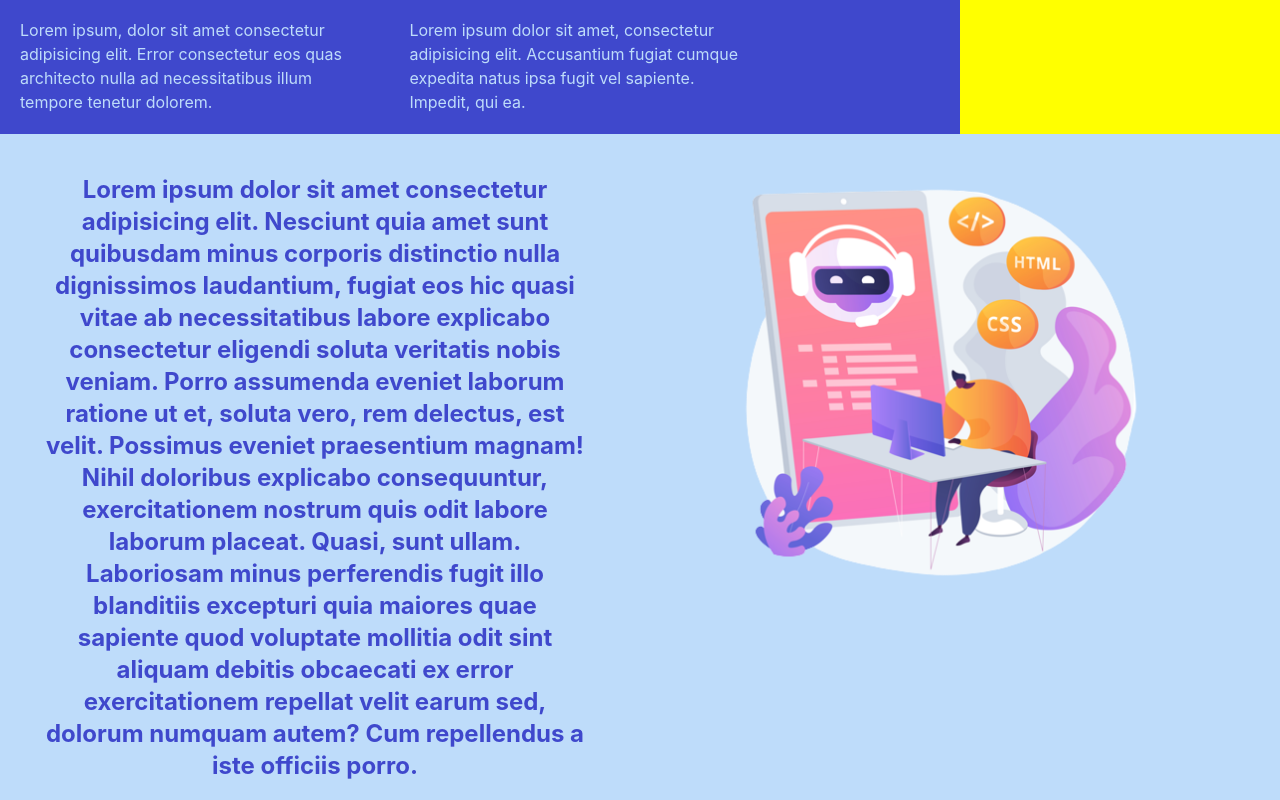
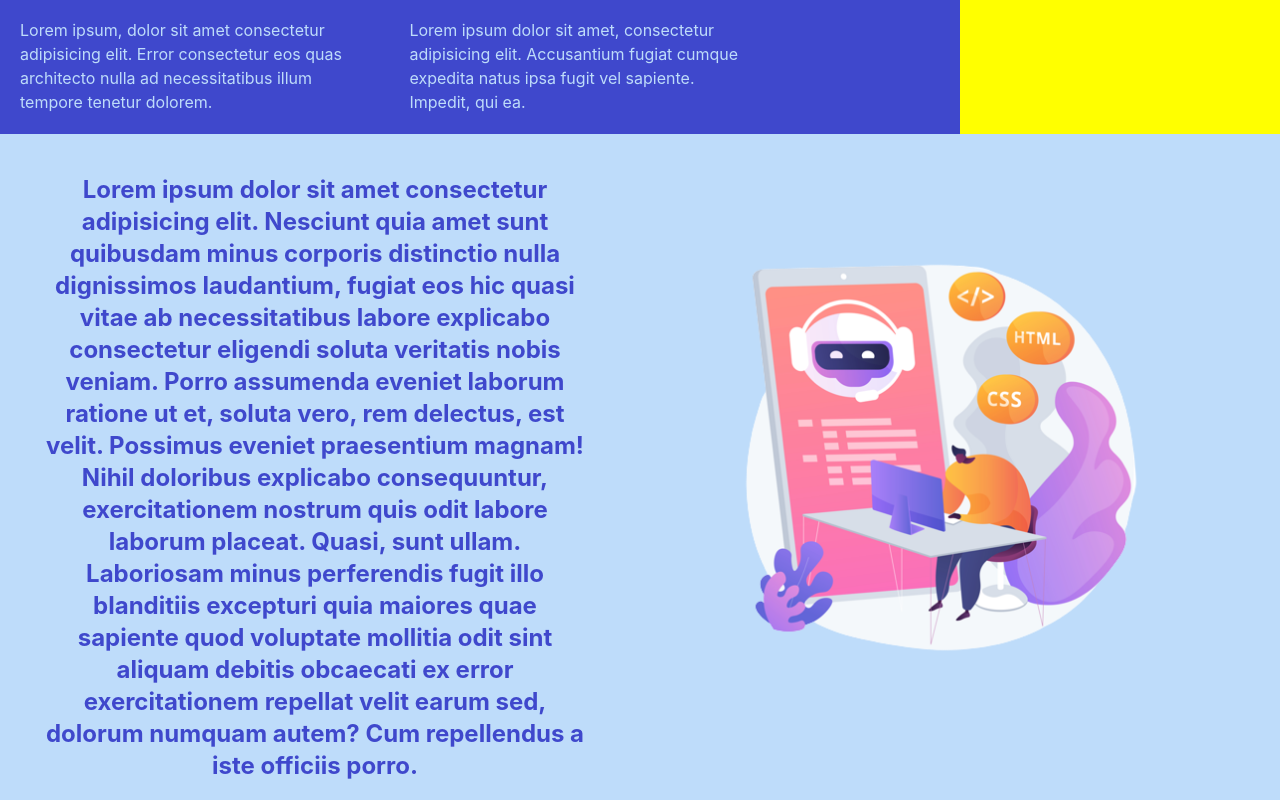
Before and after one commit to KrzysztofSnopek/resume, a React (Create React App) app: page / in a window 1280 px wide. Shown: the part 500-1300 px from the top of the page. Built offline with nearby package versions, Linux system fonts and the light colour scheme; the HTML template or start-up script is replaced by a standard one.

Commit message:
Adds padding to the works component to make the text avoid the wave effect

```diff
--- a/src/Components/About.tsx
+++ b/src/Components/About.tsx
@@ -2,7 +2,7 @@
 
 export function About() {
   return (
-    <div className="bg-secondary text-primary grid lg:grid-cols-2 gap-5">
+    <div className="bg-secondary text-primary grid lg:grid-cols-2 gap-5 items-center">
         <div className='px-10 pt-10 font-bold text-2xl order-1 text-center'>
           Lorem ipsum dolor sit amet consectetur adipisicing elit. Nesciunt quia amet sunt quibusdam minus corporis distinctio nulla dignissimos laudantium, fugiat eos hic quasi vitae ab necessitatibus labore explicabo consectetur eligendi soluta veritatis nobis veniam. Porro assumenda eveniet laborum ratione ut et, soluta vero, rem delectus, est velit. Possimus eveniet praesentium magnam! Nihil doloribus explicabo consequuntur, exercitationem nostrum quis odit labore laborum placeat. Quasi, sunt ullam. Laboriosam minus perferendis fugit illo blanditiis excepturi quia maiores quae sapiente quod voluptate mollitia odit sint aliquam debitis obcaecati ex error exercitationem repellat velit earum sed, dolorum numquam autem? Cum repellendus a iste officiis porro.
         </div>
--- a/src/Components/Works.tsx
+++ b/src/Components/Works.tsx
@@ -11,7 +11,7 @@ export function Works() {
   ]
 
   return (
-    <div className='works'>
+    <div className='works bg-primary pt-[20vh] md:pt-[30vh] lg:pt-[40vh]'>
       <h1 className='headline'>Works</h1>
 
       <div className="grid-template">
```
